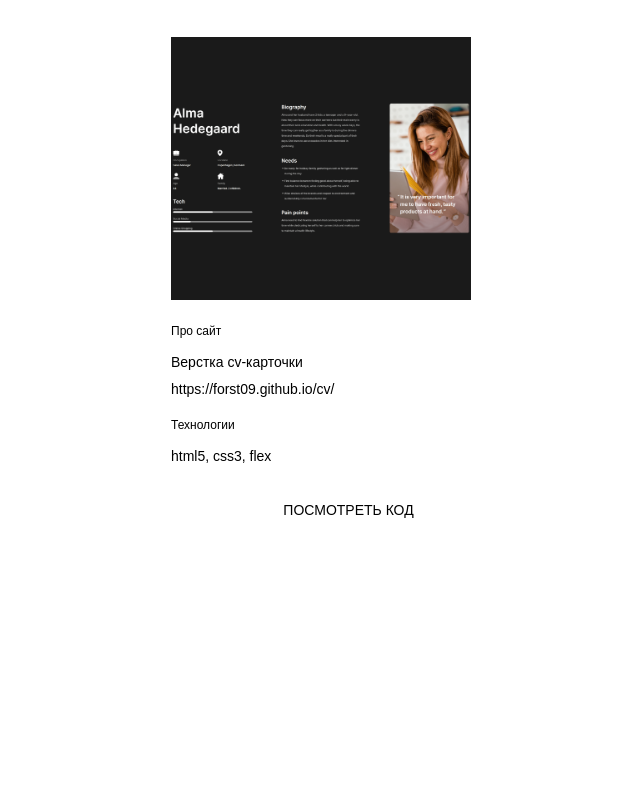
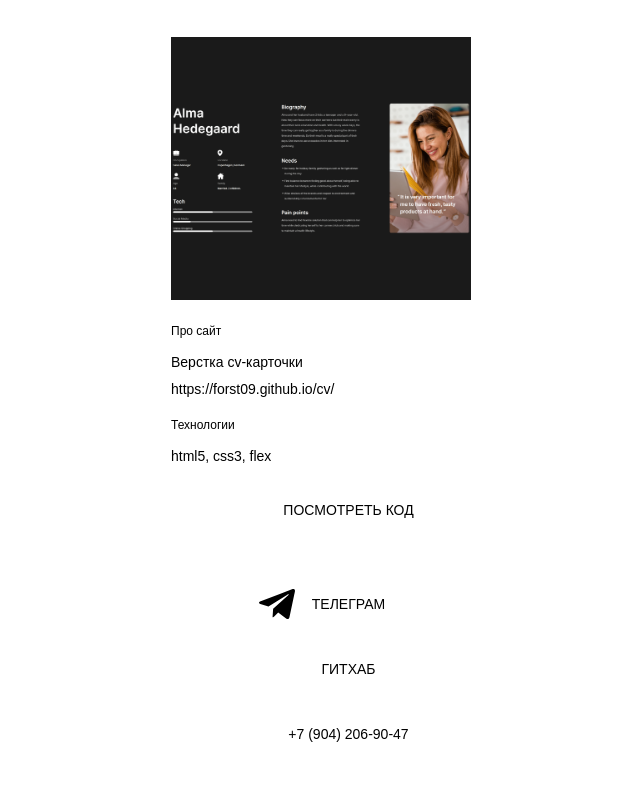
Before and after one commit to forst09/portfolio, a website: page src/index.html in a window 1280 px wide. Shown: the part 4487-5276 px from the top of the page, without its empty margins (319-959 px from the left). Before the commit the page ends 5021 px from the top, so only its background shows below. Drawn offline with nearby package versions, Linux system fonts and the light colour scheme; some packages are replaced by stand-ins of ours; files that its build step writes are made by us from their sources; a script that the page names is missing; a web font is replaced by a local one.

Commit message:
add footer and styles

```diff
--- a/gulp/version.json
+++ b/gulp/version.json
@@ -1,3 +1,3 @@
 {
-    "main": "20230318204258"
+    "main": "20230318213335"
 }
--- a/src/html/footer.html
+++ b/src/html/footer.html
@@ -0,0 +1,24 @@
+<footer class="footer">
+    <div class="wrapper">
+        <div class="footer__wrapper">
+            <a href="https://github.com/forst09" class="icon-link" target="_blank">
+                <svg class="icon-link__svg">
+                    <use xlink:href="img/sprite.svg#tg"></use>
+                </svg>
+                <span class="icon-link__span">телеграм</span>
+            </a>
+            <a href="https://t.me/forst09" class="icon-link">
+                <svg class="icon-link__svg">
+                    <use xlink:href="img/sprite.svg#github"></use>
+                </svg>
+                <span class="icon-link__span">гитхаб</span>
+            </a>
+            <a href="tel:+79042069047" class="icon-link">
+                <svg class="icon-link__svg">
+                    <use xlink:href="img/sprite.svg#phone"></use>
+                </svg>
+                <span class="icon-link__span">+7 (904) 206-90-47</span>
+            </a>
+        </div>
+    </div>
+</footer>
--- a/src/scss/style.scss
+++ b/src/scss/style.scss
@@ -181,6 +181,21 @@ svg {
 
 /*end mobile menu*/
 
+/*footer*/
+.footer {
+    margin-top: 50px;
+    padding-bottom: 35px;
+}
+
+.footer__wrapper {
+    display: flex;
+    flex-direction: column;
+    align-items: center;
+    gap: 25px;
+}
+
+/*end footer*/
+
 /*end common*/
 
 /*main*/
```
Also changed, not shown: dist/css/style.css, dist/img/icons/phone.svg (added), dist/img/sprite.svg, dist/index.html, src/img/icons/phone.svg (added), src/img/sprite.svg.
